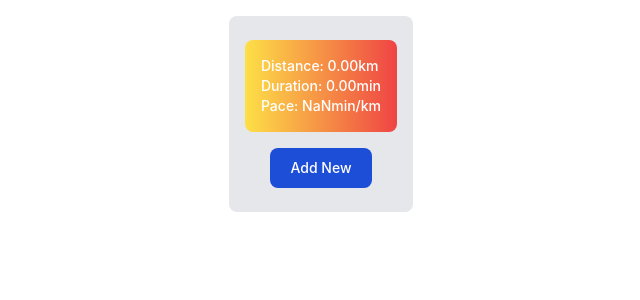
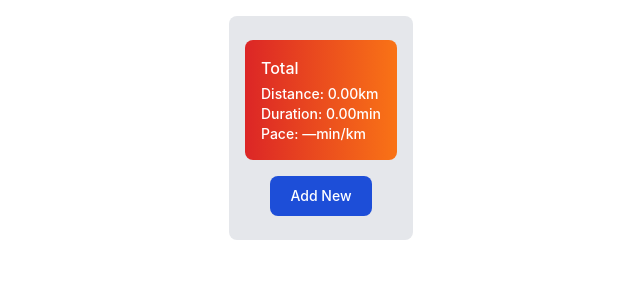
Before and after one commit to annesylvie/alpaca, a React (Create React App) app in the folder webapp/: page / in a window 1280 px wide. Shown: the top 300 px of the page, without its empty margins (319-959 px from the left). Built offline with nearby package versions, Linux system fonts and the light colour scheme; the HTML template or start-up script is replaced by a standard one.

Commit message:
webapp: more display improvements

```diff
--- a/webapp/src/Box.tsx
+++ b/webapp/src/Box.tsx
@@ -60,7 +60,7 @@ export function sumSegments(segments: Array<ISegment>): ISegment {
 }
 
 function displayNumber(numberToDisplay: number): string {
-  return numberToDisplay.toFixed(2);
+  return isNaN(numberToDisplay) ? "—" : numberToDisplay.toFixed(2);
 }
 
 export interface SegmentProps {
@@ -77,12 +77,13 @@ export const Segment: React.FC<SegmentProps> = ({
   isTally,
 }: SegmentProps) => {
   const color = isTally
-    ? "from-yellow-300 to-red-500"
+    ? "from-red-600 to-orange-500"
     : "from-green-400 to-blue-700 hover:bg-gradient-to-br focus:ring-4 focus:ring-blue-300 dark:focus:ring-blue-800";
   return (
     <div
       className={`text-white bg-gradient-to-r ${color} font-medium rounded-lg text-sm my-2 p-4`}
     >
+      {isTally ? <div className="mb-1 text-base">Total</div> : null}
       <div>Distance: {displayNumber(distance / 1000)}km</div>
       <div>Duration: {displayNumber(duration / 60)}min</div>
       <div>Pace: {displayNumber(paceSpeedConversion(speed))}min/km</div>
```
